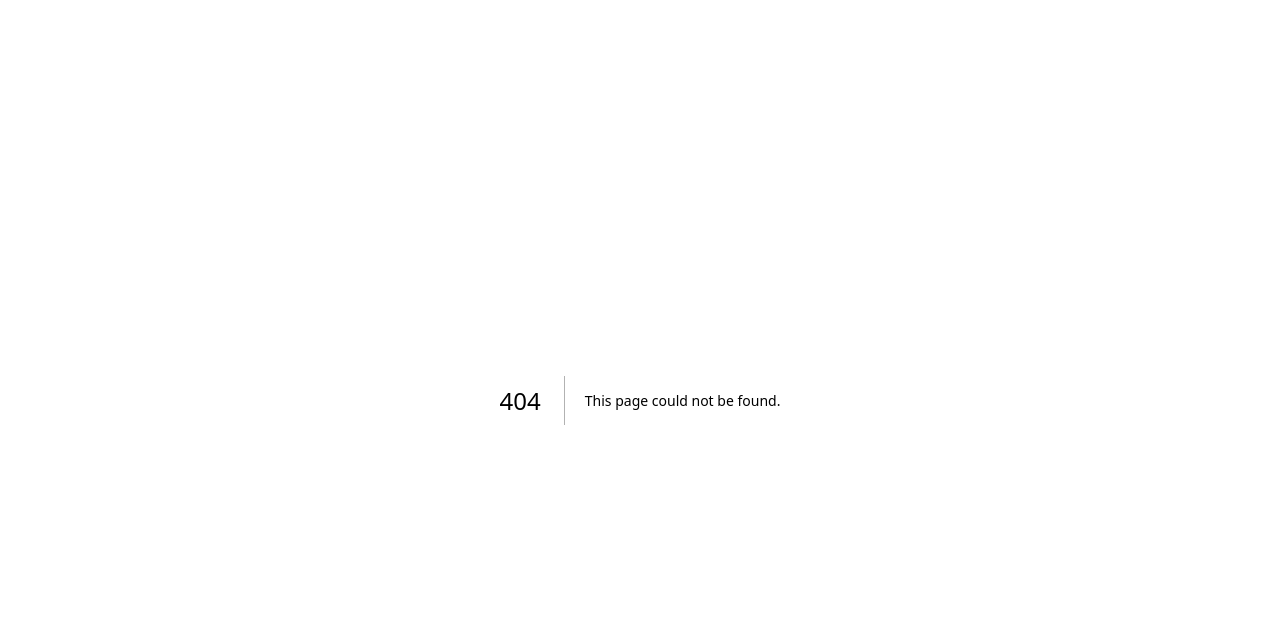
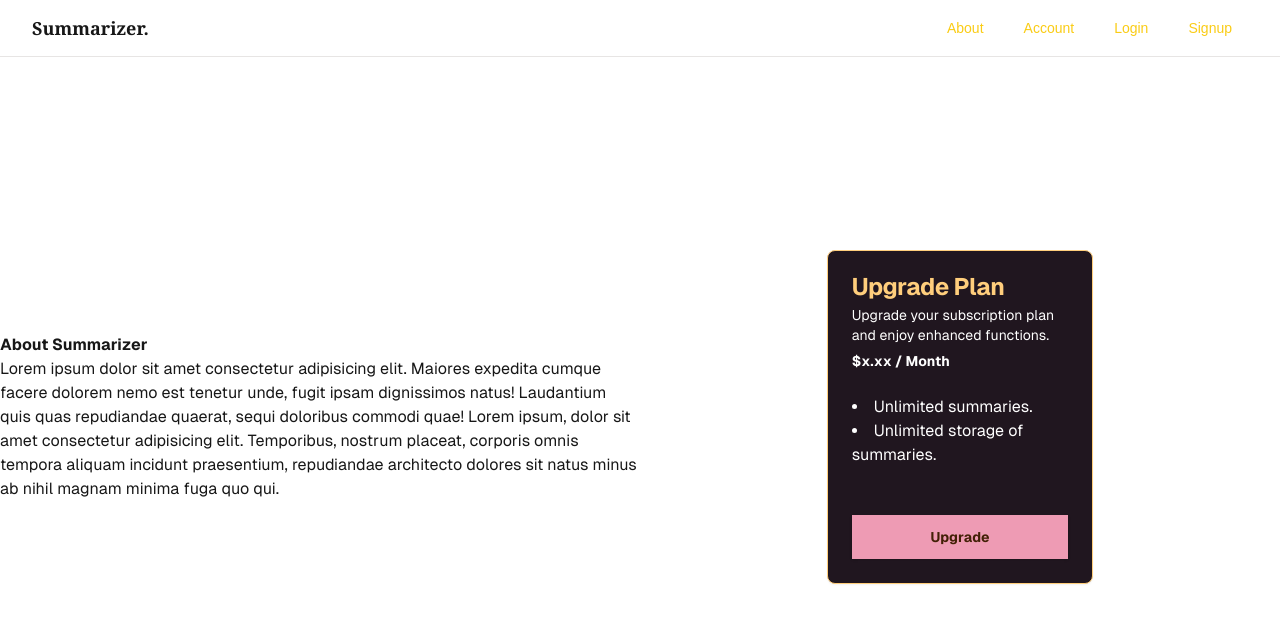
Before and after one commit to secretarybird97/summarizer, a Next.js app in the folder client/: page /about in a window 1280 px wide. Before the commit this address had no page. Shown: the top 622 px of the page. Built offline with nearby package versions, Linux system fonts and the light colour scheme.

Commit message:
Base screens, progress in About screen

```diff
--- /dev/null
+++ b/client/src/app/about/page.tsx
@@ -0,0 +1,23 @@
+"use client";
+
+import { useState } from 'react';
+import SiteHeader from "@/components/layout/siteHeader";
+import Plan from '@/components/features/plan';
+export default function Page() {
+    const [responseData, setResponseData] = useState<string | null>(null);
+
+
+    return (
+        <div className="flex min-h-screen flex-col">
+            <SiteHeader />
+            <main className="grid grid-cols-2 items-center justify-items-center min-h-screen pb-20 font-[family-name:var(--font-geist-sans)]">
+                <div>
+                    <h1 className="font-bold ">About Summarizer</h1>
+                    <p>Lorem ipsum dolor sit amet consectetur adipisicing elit. Maiores expedita cumque facere dolorem nemo est tenetur unde, fugit ipsam dignissimos natus! Laudantium quis quas repudiandae quaerat, sequi doloribus commodi quae! Lorem ipsum, dolor sit amet consectetur adipisicing elit. Temporibus, nostrum placeat, corporis omnis tempora aliquam incidunt praesentium, repudiandae architecto dolores sit natus minus ab nihil magnam minima fuga quo qui.</p>
+                </div>
+            <Plan />
+
+            </main>
+        </div>
+    );
+}
--- /dev/null
+++ b/client/src/app/account/page.tsx
@@ -0,0 +1,18 @@
+"use client";
+
+import { useState } from 'react';
+import SiteHeader from "@/components/layout/siteHeader";
+import Plan from '@/components/features/plan';
+export default function Page() {
+    const [responseData, setResponseData] = useState<string | null>(null);
+
+
+    return (
+        <div className="flex min-h-screen flex-col">
+            <SiteHeader />
+            <main className="grid grid-rows-[20px_1fr_20px] items-center justify-items-center min-h-screen p-32 pb-20 gap-16 sm:p-200 font-[family-name:var(--font-geist-sans)]">
+                <p>Account</p>
+            </main>
+        </div>
+    );
+}
--- /dev/null
+++ b/client/src/app/api/about/route.ts
@@ -0,0 +1,26 @@
+import { NextRequest, NextResponse } from "next/server";
+
+export async function POST(request: NextRequest) {
+  const { email, password } = await request.json();
+
+  try {
+    const backendUrl = process.env.BACKEND_URL;
+    const response = await fetch(`${backendUrl}/about`, {
+      method: "POST",
+      credentials: "include",
+      headers: {
+        "Content-Type": "application/json",
+      },
+      body: JSON.stringify({ }),
+    });
+    if (!response.ok) {
+      throw new Error("Failed to load");
+    }
+
+  } catch (error) {
+    return NextResponse.json(
+      { error: (error as Error).message },
+      { status: 500 }
+    );
+  }
+}
--- a/client/src/app/layout.tsx
+++ b/client/src/app/layout.tsx
@@ -14,7 +14,7 @@ const geistMono = localFont({
 });
 
 export const metadata: Metadata = {
-  title: "Create Next App",
+  title: "Summarizer",
   description: "Generated by create next app",
 };
 
--- a/client/src/app/login/page.tsx
+++ b/client/src/app/login/page.tsx
@@ -1,5 +1,6 @@
 "use client";
 
+import SiteHeader from "@/components/layout/siteHeader";
 import { Button } from "@/components/ui/button";
 import {
   Form,
@@ -52,6 +53,8 @@ export default function Page() {
   }
 
   return (
+    <>
+    <SiteHeader />
     <Form {...form}>
       <form onSubmit={form.handleSubmit(handleLogin)} className="space-y-8">
         <FormField
@@ -68,8 +71,7 @@ export default function Page() {
               </FormDescription>
               <FormMessage />
             </FormItem>
-          )}
-        />
+          )} />
         <FormField
           control={form.control}
           name="password"
@@ -84,10 +86,9 @@ export default function Page() {
               </FormDescription>
               <FormMessage />
             </FormItem>
-          )}
-        />
+          )} />
         <Button type="submit">Submit</Button>
       </form>
-    </Form>
+    </Form></>
   );
 }
--- /dev/null
+++ b/client/src/app/register/page.tsx
@@ -0,0 +1,37 @@
+"use client";
+
+import SiteHeader from "@/components/layout/siteHeader";
+import { Button } from "@/components/ui/button";
+import {
+  Form,
+  FormControl,
+  FormDescription,
+  FormField,
+  FormItem,
+  FormLabel,
+  FormMessage,
+} from "@/components/ui/form";
+import { Input } from "@/components/ui/input";
+import { zodResolver } from "@hookform/resolvers/zod";
+import { useForm } from "react-hook-form";
+import { z } from "zod";
+
+const formSchema = z.object({
+  email: z.string().email(),
+  password: z.string().min(8),
+});
+
+export default function Page() {
+
+
+
+
+  return (
+    <>
+    <SiteHeader />
+    <main className="grid grid-rows-[20px_1fr_20px] items-center justify-items-center min-h-screen p-32 pb-20 gap-16 sm:p-200 font-[family-name:var(--font-geist-sans)]">
+                <p>SignUp</p>
+            </main>
+    </>
+  );
+}
--- /dev/null
+++ b/client/src/components/features/plan.tsx
@@ -0,0 +1,29 @@
+"use client";
+import { Button } from "../ui/button";
+import { Card, CardContent, CardDescription, CardFooter, CardHeader, CardTitle } from "../ui/card";
+
+export default function Plan() {
+
+  return (
+
+    <Card className="bg-cardsBG w-5/12 h-min border-NavText">
+    <CardHeader>
+        <CardTitle className="text-NavText font-bold">Upgrade Plan</CardTitle>
+        <CardDescription className="text-white">Upgrade your subscription plan and enjoy enhanced functions.</CardDescription>
+        <CardDescription className="text-white font-bold">$x.xx / Month </CardDescription>
+
+    </CardHeader>
+    <CardContent className="text-white">
+        <ul className="list-disc list-inside">
+            <li>Unlimited summaries.</li>
+            <li>Unlimited storage of summaries.</li>
+        </ul>
+        <br />
+        <br />
+        <Button className="w-full h-full align-bottom rounded-none font-bold leading-loose bg-intButton hover:bg-rose-500">
+        Upgrade
+        </Button>
+    </CardContent>
+    </Card>
+  );
+}
--- /dev/null
+++ b/client/src/components/ui/card.tsx
@@ -0,0 +1,79 @@
+import * as React from "react"
+
+import { cn } from "@/lib/utils"
+
+const Card = React.forwardRef<
+  HTMLDivElement,
+  React.HTMLAttributes<HTMLDivElement>
+>(({ className, ...props }, ref) => (
+  <div
+    ref={ref}
+    className={cn(
+      "rounded-lg border bg-card text-card-foreground shadow-sm",
+      className
+    )}
+    {...props}
+  />
+))
+Card.displayName = "Card"
+
+const CardHeader = React.forwardRef<
+  HTMLDivElement,
+  React.HTMLAttributes<HTMLDivElement>
+>(({ className, ...props }, ref) => (
+  <div
+    ref={ref}
+    className={cn("flex flex-col space-y-1.5 p-6", className)}
+    {...props}
+  />
+))
+CardHeader.displayName = "CardHeader"
+
+const CardTitle = React.forwardRef<
+  HTMLParagraphElement,
+  React.HTMLAttributes<HTMLHeadingElement>
+>(({ className, ...props }, ref) => (
+  <h3
+    ref={ref}
+    className={cn(
+      "text-2xl font-semibold leading-none tracking-tight",
+      className
+    )}
+    {...props}
+  />
+))
+CardTitle.displayName = "CardTitle"
+
+const CardDescription = React.forwardRef<
+  HTMLParagraphElement,
+  React.HTMLAttributes<HTMLParagraphElement>
+>(({ className, ...props }, ref) => (
+  <p
+    ref={ref}
+    className={cn("text-sm text-muted-foreground", className)}
+    {...props}
+  />
+))
+CardDescription.displayName = "CardDescription"
+
+const CardContent = React.forwardRef<
+  HTMLDivElement,
+  React.HTMLAttributes<HTMLDivElement>
+>(({ className, ...props }, ref) => (
+  <div ref={ref} className={cn("p-6 pt-0", className)} {...props} />
+))
+CardContent.displayName = "CardContent"
+
+const CardFooter = React.forwardRef<
+  HTMLDivElement,
+  React.HTMLAttributes<HTMLDivElement>
+>(({ className, ...props }, ref) => (
+  <div
+    ref={ref}
+    className={cn("flex items-center p-6 pt-0", className)}
+    {...props}
+  />
+))
+CardFooter.displayName = "CardFooter"
+
+export { Card, CardHeader, CardFooter, CardTitle, CardDescription, CardContent }
--- a/client/tailwind.config.ts
+++ b/client/tailwind.config.ts
@@ -10,6 +10,9 @@ const config: Config = {
   theme: {
   	extend: {
   		colors: {
+			'intButton': '#ee9bb4',
+			'cardsBG': '#20161f',
+			'NavText': '#ffce7c',
   			background: 'hsl(var(--background))',
   			foreground: 'hsl(var(--foreground))',
   			card: {
```
